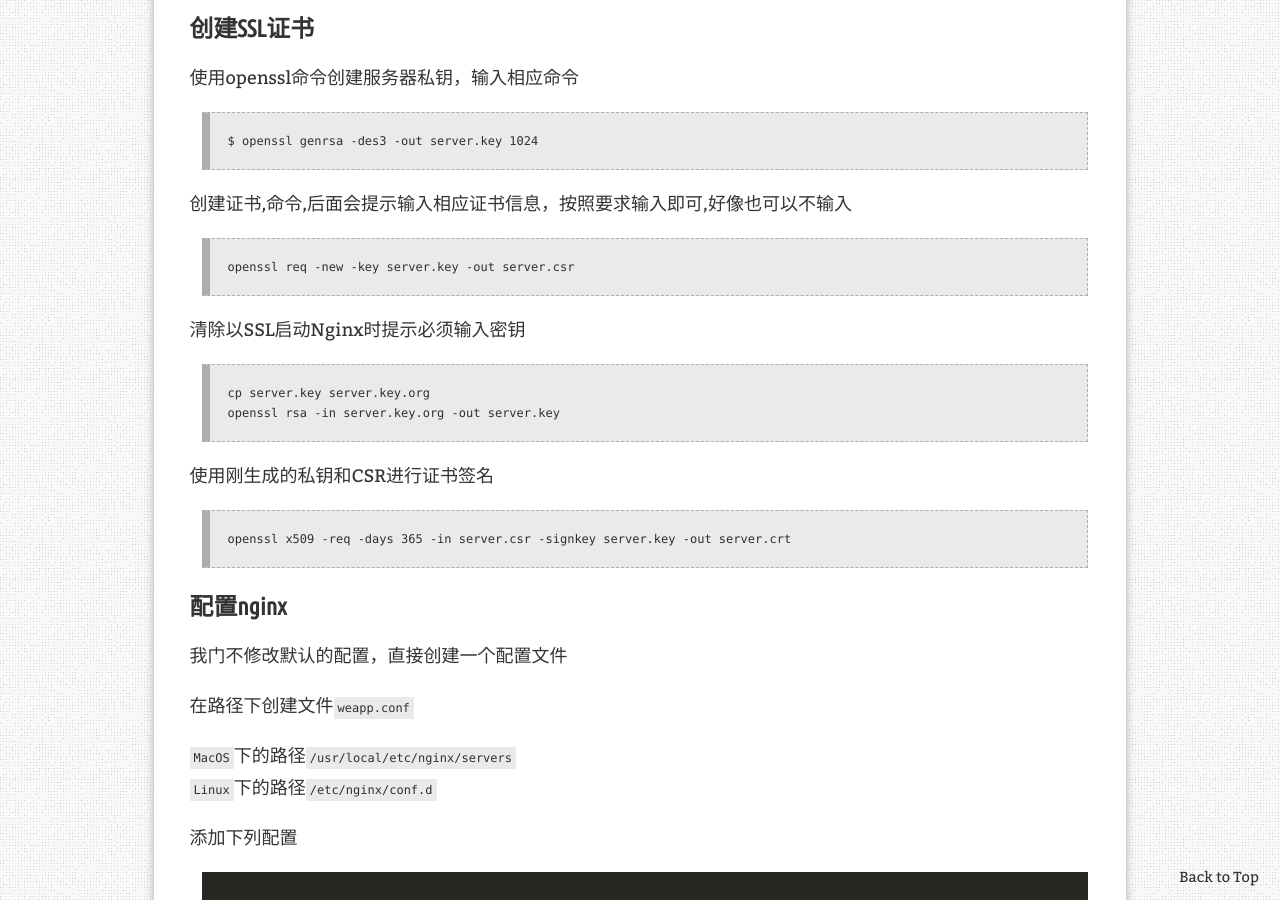
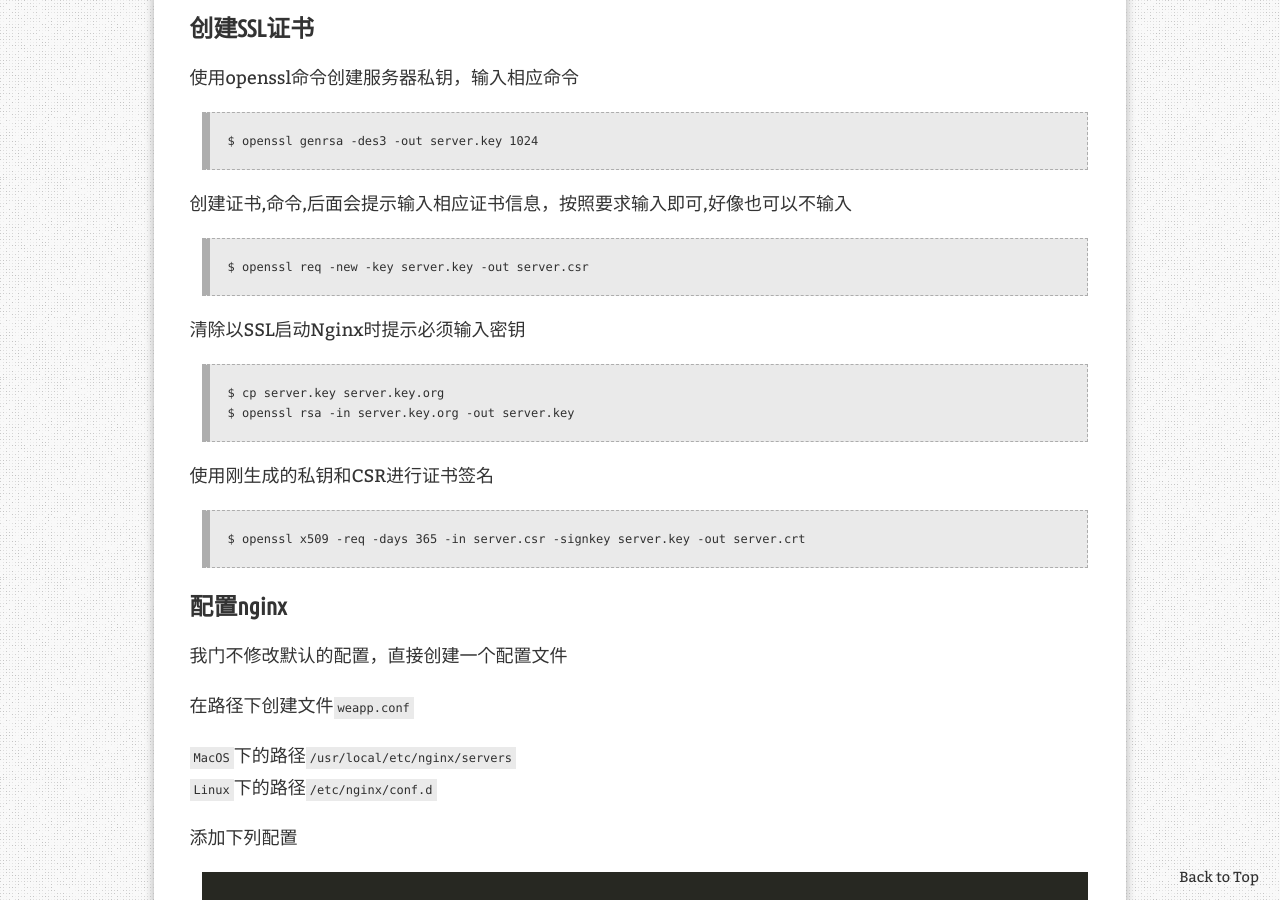
Before and after one commit to xuzheyang/xuzheyang.github.io, a Jekyll site: the page built from _posts/2018-08-02-搭建微信小程序开发环境.md, in a window 1280 px wide and 900 px high, scrolled down 5021 px. Built offline with Jekyll 4.4.1, drawn with Linux system fonts in a browser that asks for light colours; nearby versions of some CDN libraries; comment, search, counter and statistics services are not loaded; some of the changed text lies outside the part shown.

Commit message:
fix: 修改小程序开发
修改命令格式

```diff
--- a/_posts/2018-08-02-搭建微信小程序开发环境.md
+++ b/_posts/2018-08-02-搭建微信小程序开发环境.md
@@ -106,13 +106,13 @@ debian/ubuntu/deepin
 -A INPUT -m state –state NEW -m tcp -p tcp –dport 3306 -j ACCEPT
 ~~~
 
-> service iptables restart
+> $ service iptables restart
 
 ### 关闭Selinux
 
 这玩意只有Redhat系列上有
 
-> vim /etc/selinux/config
+> $ vim /etc/selinux/config
 ~~~
 SELINUX=disabled
 ~~~
@@ -155,16 +155,16 @@ nodejs官网上也有编译好的二进制，但是我还是喜欢自己编译
 
 创建证书,命令,后面会提示输入相应证书信息，按照要求输入即可,好像也可以不输入
 
-> openssl req -new -key server.key -out server.csr
+> $ openssl req -new -key server.key -out server.csr
 
 清除以SSL启动Nginx时提示必须输入密钥
 
-> cp server.key server.key.org
-> openssl rsa -in server.key.org -out server.key
+> $ cp server.key server.key.org
+> $ openssl rsa -in server.key.org -out server.key
 
 使用刚生成的私钥和CSR进行证书签名
 
-> openssl x509 -req -days 365 -in server.csr -signkey server.key -out server.crt
+> $ openssl x509 -req -days 365 -in server.csr -signkey server.key -out server.crt
 
 ### 配置nginx
 
```
